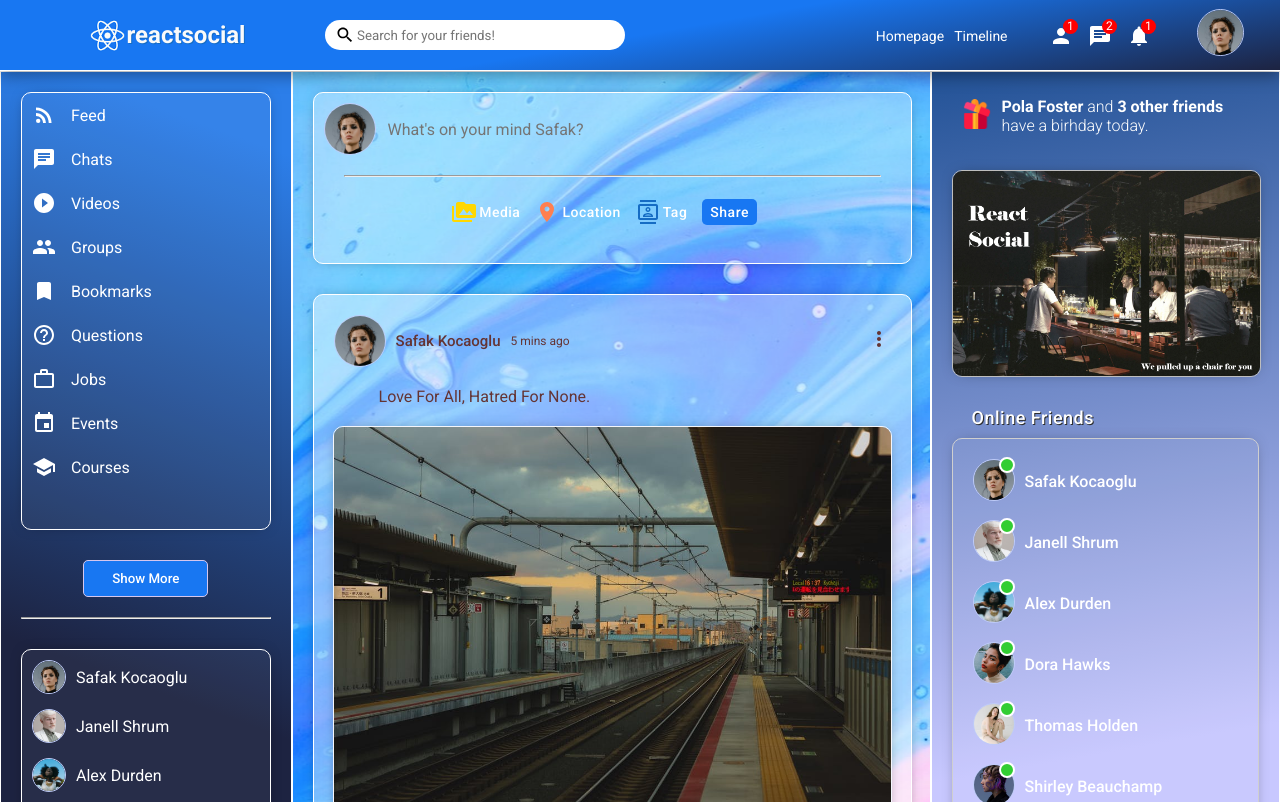
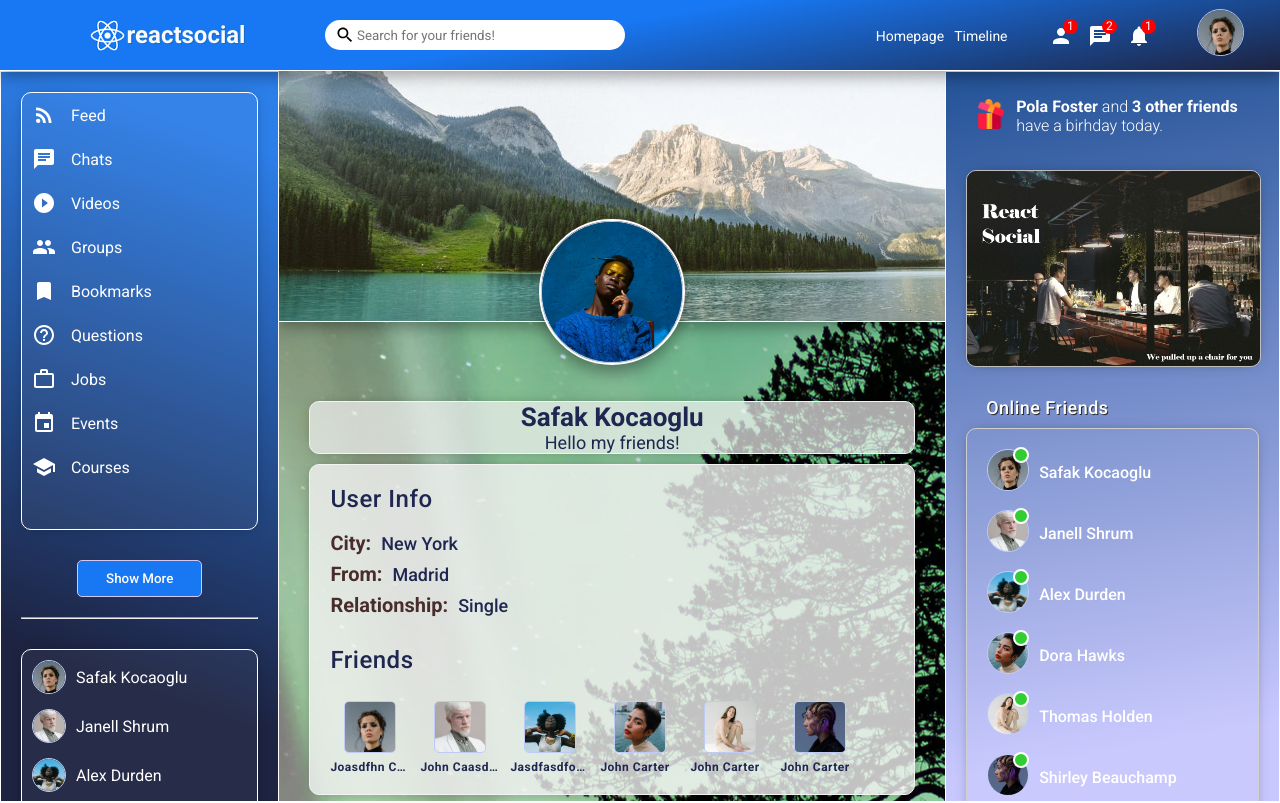
Before and after one commit to kawgh1/mern-social-media-react, a React (Create React App) app: page / in a window 1280 px wide. Built offline with nearby package versions, Linux system fonts and the light colour scheme.

Commit message:
more styling

```diff
--- a/src/App.js
+++ b/src/App.js
@@ -2,7 +2,7 @@ import Home from "./pages/home/Home";
 import Profile from "./pages/profile/Profile";
 
 function App() {
-	return <Home />;
+	return <Profile />;
 }
 
 export default App;
--- a/src/components/post/Post.css
+++ b/src/components/post/Post.css
@@ -7,7 +7,7 @@
 	box-shadow: 0px 0px 16px -8px rgba(0, 0, 0, 0.68);
 	margin: 30px auto;
 	border: 1px solid rgb(255, 255, 255);
-	background-color: rgba(255, 255, 255, 0.4);
+	background-color: rgba(255, 255, 255, 0.85);
 	color: rgb(100, 52, 52);
 }
 
--- a/src/components/share/Share.css
+++ b/src/components/share/Share.css
@@ -35,7 +35,8 @@
 	background: none;
 	border: none;
 	width: 80%;
-	color: rgb(77, 50, 50);
+	color: rgb(0, 0, 0);
+	font-weight: 550;
 
 	font-size: 16px;
 }
--- a/src/components/topbar/Topbar.css
+++ b/src/components/topbar/Topbar.css
@@ -4,7 +4,7 @@
 	background: rgb(24, 119, 242);
 	background: linear-gradient(
 		170deg,
-		rgba(24, 119, 242, 1) 50%,
+		rgba(24, 119, 242, 1) 45%,
 		rgba(29, 35, 65, 1) 100%
 	);
 	display: flex;
--- a/src/components/userProfile/UserProfile.css
+++ b/src/components/userProfile/UserProfile.css
@@ -66,8 +66,9 @@
 	top: 150px;
 	border: 1px solid rgb(190, 203, 247);
 	outline: 2px solid white;
-	-webkit-box-shadow: 0px 0px 16px -8px rgba(0, 0, 0, 0.68);
-	box-shadow: 0px 0px 16px -8px rgba(0, 0, 0, 0.68);
+	box-shadow: rgba(0, 0, 0, 0.35) 0px 10px 15px;
+	-webkit-box-shadow: rgba(0, 0, 0, 0.35) 0px 10px 15px;
+	-moz-box-shadow: rgba(0, 0, 0, 0.35) 0px 10px 15px;
 }
 
 .profileUserImg:hover {
@@ -84,7 +85,7 @@
 	border: 1px solid rgb(243, 243, 243);
 	-webkit-box-shadow: 0px 0px 16px -8px rgba(0, 0, 0, 0.68);
 	box-shadow: 0px 0px 16px -8px rgba(0, 0, 0, 0.68);
-	background-color: rgba(243, 243, 243, 0.5);
+	background-color: rgba(243, 243, 243, 0.7);
 }
 
 .profileInfoName {
@@ -107,7 +108,7 @@
 	-webkit-box-shadow: 0px 0px 16px -8px rgba(0, 0, 0, 0.68);
 	box-shadow: 0px 0px 16px -8px rgba(0, 0, 0, 0.68);
 	padding: 10px;
-	background-color: rgba(243, 243, 243, 0.6);
+	background-color: rgba(243, 243, 243, 0.8);
 }
 
 .profileTitle {
@@ -164,7 +165,7 @@
 	justify-content: flex-start;
 	align-items: flex-start;
 	cursor: pointer;
-	margin: 10px;
+	margin: 5px;
 }
 
 .profileFollowingImg {
--- a/src/components/userProfile/UserProfile.js
+++ b/src/components/userProfile/UserProfile.js
@@ -124,7 +124,13 @@ function Profile() {
 						</div>
 					</div>
 				</div>
-				<hr />
+				<hr
+					style={{
+						width: "90%",
+						margin: "0px auto",
+						color: "whitesmoke",
+					}}
+				/>
 				{/* Feed */}
 				<div className="feedWrapper">
 					{Posts.map((post) => (
```
